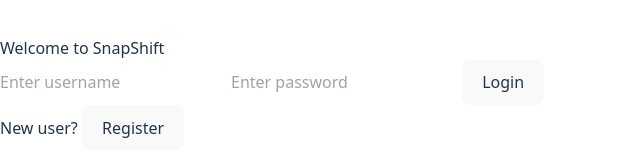
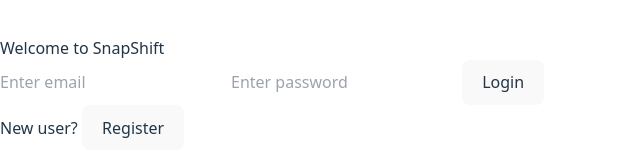
Before and after one commit to Henry-Li-R/SnapNShift, a React (Vite) app in the folder client/: page / in a window 1280 px wide. Both pictures are taken after a click on the button "Login / Register". Shown: the part 307-467 px from the top of the page, without its empty margins (0-640 px from the left). Built offline with nearby package versions, Linux system fonts and the light colour scheme; no server answers.

Commit message:
Fix prisma connection

```diff
--- a/client/src/components/AuthPrompt.jsx
+++ b/client/src/components/AuthPrompt.jsx
@@ -4,7 +4,7 @@
 
 export default function AuthPrompt({ onAuthSuccess }) {
   const [showRegister, setShowRegister] = useState(false);
-  const [usernameInput, setUsernameInput] = useState("");
+  const [emailInput, setEmailInput] = useState("");
   const [passwordInput, setPasswordInput] = useState("");
 
   return (
@@ -13,10 +13,10 @@
       <div className="space-y-4">
         <input
           type="text"
-          placeholder="Enter username"
+          placeholder="Enter email"
           className="border px-3 py-2 rounded w-full"
-          value={usernameInput}
-          onChange={(e) => setUsernameInput(e.target.value)}
+          value={emailInput}
+          onChange={(e) => setEmailInput(e.target.value)}
         />
         <input
           type="password"
@@ -36,7 +36,7 @@
                 "Content-Type": "application/json",
               },
               body: JSON.stringify({
-                username: usernameInput,
+                email: emailInput,
                 password: passwordInput,
               }),
             })
@@ -48,7 +48,8 @@
                 } else {
                   alert(data.message || "Authentication failed");
                 }
-              });
+              })
+              .catch(console.error);
           }}
         >
           {showRegister ? "Register" : "Login"}
```
Also changed, not shown: package.json (line endings or trailing spaces), 1 other file (tests, documents, lock files or other folders).
